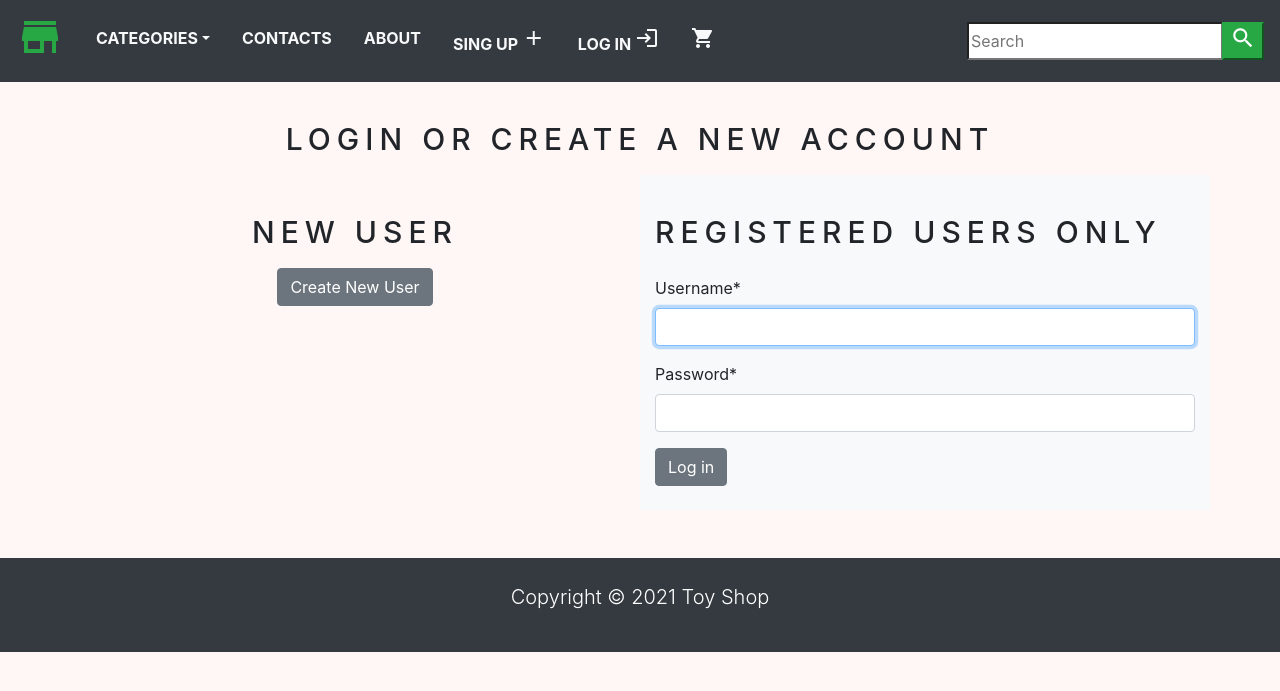
After one commit to Serhiy-Smyslov/ecommerce-project, a Django app: page /account/login/ in a window 1280 px wide. The commit adds this page. Shown: the top 691 px of the page. Run offline with Django 3.2, Linux system fonts and the light colour scheme; data that the repository does not hold is empty; some libraries are stand-ins or nearby versions.

Commit message:
Add sing out and log in.

```diff
--- a/ecommerce/static/css/base.css
+++ b/ecommerce/static/css/base.css
@@ -24,3 +24,6 @@ body{
     color: red;
     font-weight: bold;
 }
+.custom-div{
+    margin-bottom: 20px;
+}
--- a/shop/templates/cart.html
+++ b/shop/templates/cart.html
@@ -39,7 +39,7 @@
                     {% for cart_item in cart_items %}
                     <tr>
                         <td>
-                            <a href="#">
+                            <a href="{{cart_item.product.get_url}}">
                                 <img src="{{cart_item.product.image.url}}"
                                      alt="{{cart_item.product.name}}" width="120" height="120">
                             </a>
--- /dev/null
+++ b/shop/templates/login.html
@@ -0,0 +1,47 @@
+{% extends 'base.html' %}
+{% load static %}
+
+{% load crispy_forms_tags %}
+
+{% block title %}
+    Log in
+{% endblock %}
+
+{% block content %}
+    <div class="container">
+        <br>
+        <h1 class="product-title text-center">
+            Login or Create a New Account
+        </h1>
+        <div class="row">
+            <div class="col-12 col-sm-12 col-lg-6
+                        text-center custom-div">
+                <br>
+                <h2 class="product-title">
+                    New User
+                </h2>
+                <a href="{% url 'sing_up' %}"
+                   class="btn btn-secondary">
+                    Create New User
+                </a>
+            </div>
+            <div class="col-12 col-sm-12 col-md-12 col-lg-6 bg-light">
+                <div>
+                    <br>
+                    <h2 class="product-title">
+                        Registered Users Only
+                    </h2>
+                    <form method="post">
+                        {% csrf_token %}
+                        <p>{{ form | crispy }}</p>
+                        <button type="submit" class="btn btn-secondary">
+                            Log in
+                        </button>
+                    </form>
+                    <br>
+                </div>
+            </div>
+        </div>
+        <br>
+    </div>
+{% endblock %}
--- a/shop/templates/navbar.html
+++ b/shop/templates/navbar.html
@@ -14,6 +14,21 @@
             </li>
             <li class="nav-item"><a class="nav-link text-light font-weight-bold text-uppercase px-3" href="#">Contacts</a></li>
             <li class="nav-item"><a class="nav-link text-light font-weight-bold text-uppercase px-3" href="#">About</a></li>
+            {% if request.user.is_authenticated and request.user.first_name %}
+            <li class="nav-item"><span class="nav-link text-light font-weight-bold text-uppercase px-3">
+                Welcome, {{request.user.username}}! <i class="material-icons">account_circle</i>
+            </span></li>
+            <li class="nav-item"><a class="nav-link text-light font-weight-bold text-uppercase px-3" href="{% url 'sing_out' %}">
+                Sing out <i class="material-icons">exit_to_app</i>
+            </a></li>
+            {% else %}
+            <li class="nav-item"><a class="nav-link text-light font-weight-bold text-uppercase px-3" href="{% url 'sing_up' %}">
+                Sing Up <i class="material-icons">add</i>
+            </a></li>
+            <li class="nav-item"><a class="nav-link text-light font-weight-bold text-uppercase px-3" href="{% url 'log_in' %}">
+                Log in <i class="material-icons">login</i>
+            </a></li>
+            {% endif %}
             {% if item_count > 0 %}
             <li class="nav-item"><a class="nav-link text-light font-weight-bold text-uppercase px-3" href="{% url 'cart_detail' %}">
                 <i class="material-icons">shopping_cart</i>({{item_count}})
--- a/shop/urls.py
+++ b/shop/urls.py
@@ -3,12 +3,18 @@ from . import views
 
 urlpatterns = [
     path('', views.home, name='home'),
-    path('categories/<slug:category_slug>', views.home, name='product_by_name'),
+    path('categories/<slug:category_slug>',
+         views.home, name='product_by_name'),
     path('products/<slug:category_slug>/<slug:product_slug>',
          views.product, name='product_detail'),
     path('cart', views.cart_detail, name='cart_detail'),
-    path('cart/add/<int:product_id>', views.add_cart, name='add_cart'),
-    path('cart/remove/<int:product_id>', views.cart_remove, name='cart_remove'),
-    path('cart/remove_product/<int:product_id>', views.cart_remove_product, name='cart_remove_product'),
+    path('cart/add/<int:product_id>',
+         views.add_cart, name='add_cart'),
+    path('cart/remove/<int:product_id>',
+         views.cart_remove, name='cart_remove'),
+    path('cart/remove_product/<int:product_id>',
+         views.cart_remove_product, name='cart_remove_product'),
     path('account/create/', views.sing_up_view, name='sing_up'),
+    path('account/login/', views.login_view, name='log_in'),
+    path('account/singout/', views.singout_view, name='sing_out'),
 ]
--- a/shop/views.py
+++ b/shop/views.py
@@ -3,7 +3,7 @@ from .models import Category, Product, Cart, CartItem
 from django.core.exceptions import ObjectDoesNotExist
 from django.contrib.auth.models import User, Group
 from django.contrib.auth.forms import AuthenticationForm
-from django.contrib.auth import login, authenticate
+from django.contrib.auth import login, authenticate, logout
 from .formes import SingUpForm
 
 
@@ -124,3 +124,30 @@ def sing_up_view(request):
     else:
         form = SingUpForm()
     return render(request, 'singup.html', {'form': form})
+
+
+def login_view(request):
+    """Login user in system."""
+    if request.method == 'POST':
+        form = AuthenticationForm(data=request.POST)
+        if form.is_valid():
+            username = request.POST['username']
+            password = request.POST['password']
+            user = authenticate(username=username,
+                                password=password)
+            if user is not None:
+                login(request, user)
+                return redirect('home')
+            else:
+                return redirect('sing_up')
+    else:
+        form = AuthenticationForm()
+    return render(request, 'login.html', {
+        'form': form,
+    })
+
+
+def singout_view(request):
+    """Sing out user from system."""
+    logout(request)
+    return redirect('log_in')
```
